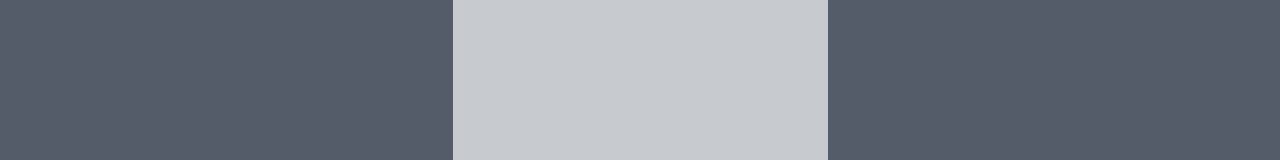
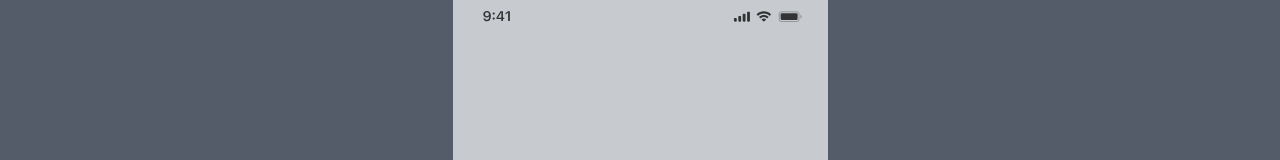
Before and after one commit to JunctionX-Seoul-Caffeine/Calmmuter, a React (Create React App) app: page /rate in a window 1280 px wide. Shown: the top 160 px of the page. Built offline with nearby package versions, Linux system fonts and the light colour scheme.

Commit message:
상태바 추가

```diff
--- a/src/pages/MainPage.js
+++ b/src/pages/MainPage.js
@@ -1,6 +1,8 @@
 import React from "react";
 import { useHistory } from "react-router-dom";
 import "../styles/MainPage.css";
+import "../styles/StatusBar.css";
+import StatusBar from "../components/StatusBar";
 
 const MainPage = () => {
   const history = useHistory();
@@ -14,6 +16,7 @@ const MainPage = () => {
   return (
     <>
       <div className="map">
+        <StatusBar />
         <div className="user-avatar"></div>
         <h1 className="title">Ann, where to?</h1>
         <div className="searchbar-wrapper">
--- a/src/pages/RatePage.js
+++ b/src/pages/RatePage.js
@@ -1,6 +1,8 @@
 import React, { useState, useMemo, useEffect } from "react";
 import { useHistory } from "react-router-dom";
 import "../styles/RatePage.css";
+import "../styles/StatusBar.css";
+import StatusBar from "../components/StatusBar";
 
 const Stars = ({ index, rating, hoverRating, onMouseEnter, onMouseLeave, onSaveRating }) => {
   const fillColor = useMemo(() => {
@@ -258,6 +260,10 @@ function RatePage() {
     }
   }
   return (
+    <>
+      <div className="rate-statusbar-wrapper">
+        <StatusBar />
+      </div>
       <div className="rate-page-wrapper">
         <div className="pop-up-card">
           {stage !== 3 && (
@@ -274,6 +280,7 @@ function RatePage() {
         </div>
         {modalOpened && <DetailRideModal setModalOpened={setModalOpened} />}
       </div>
+    </>
   );
 }
 
--- a/src/styles/RatePage.css
+++ b/src/styles/RatePage.css
@@ -16,6 +16,15 @@
   background: #ffffff;
   box-shadow: 0px 24px 32px rgba(50, 50, 71, 0.02);
   border-radius: 16px;
+}
+
+.rate-statusbar-wrapper {
+  position: absolute;
+  top: 0px;
+  left: 0px;
+  width: 100%;
+  height: fit-content;
+  z-index: 5;
 }
 
 .close-button-wrapper {
```
Lines whose indentation alone changed are shown as unchanged.
